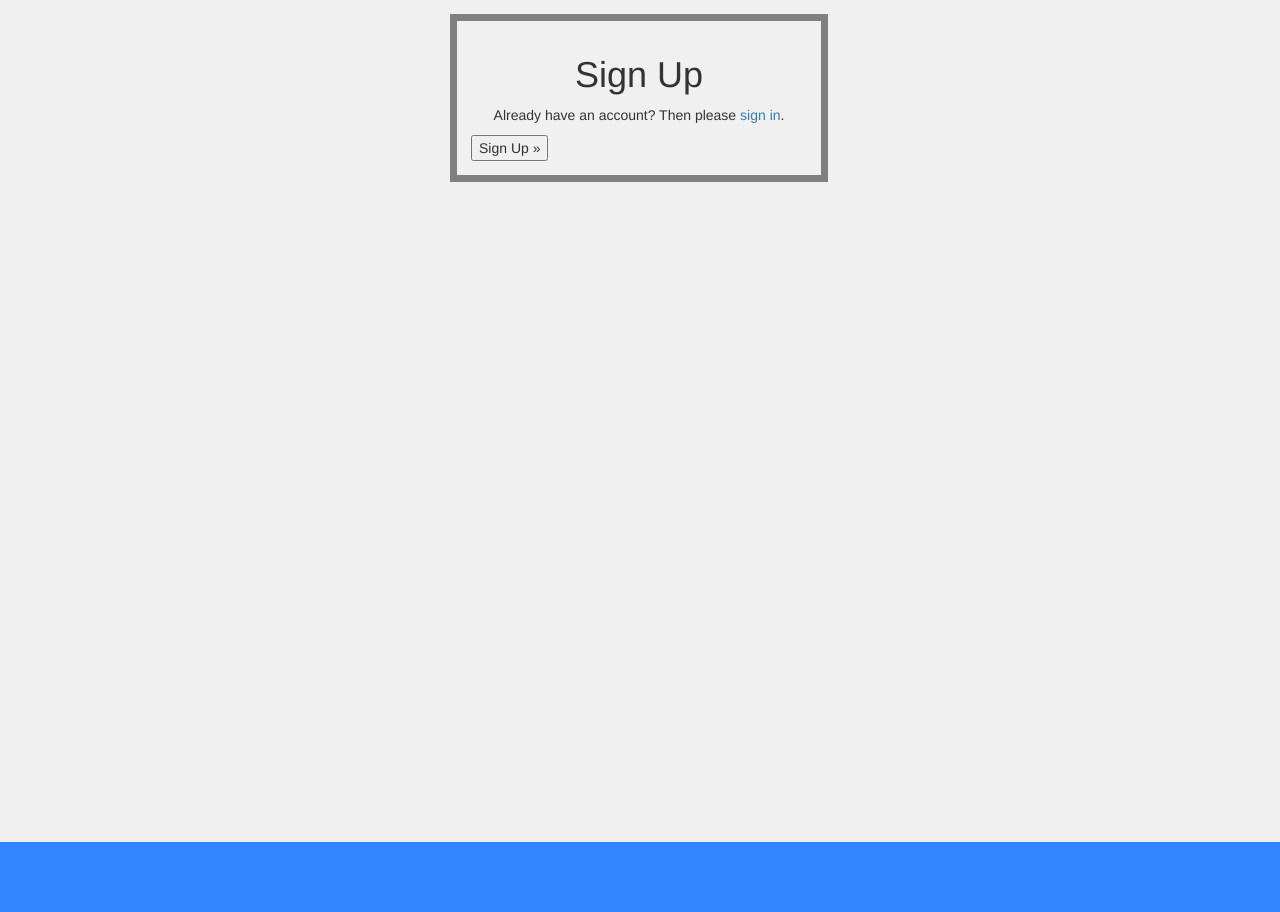
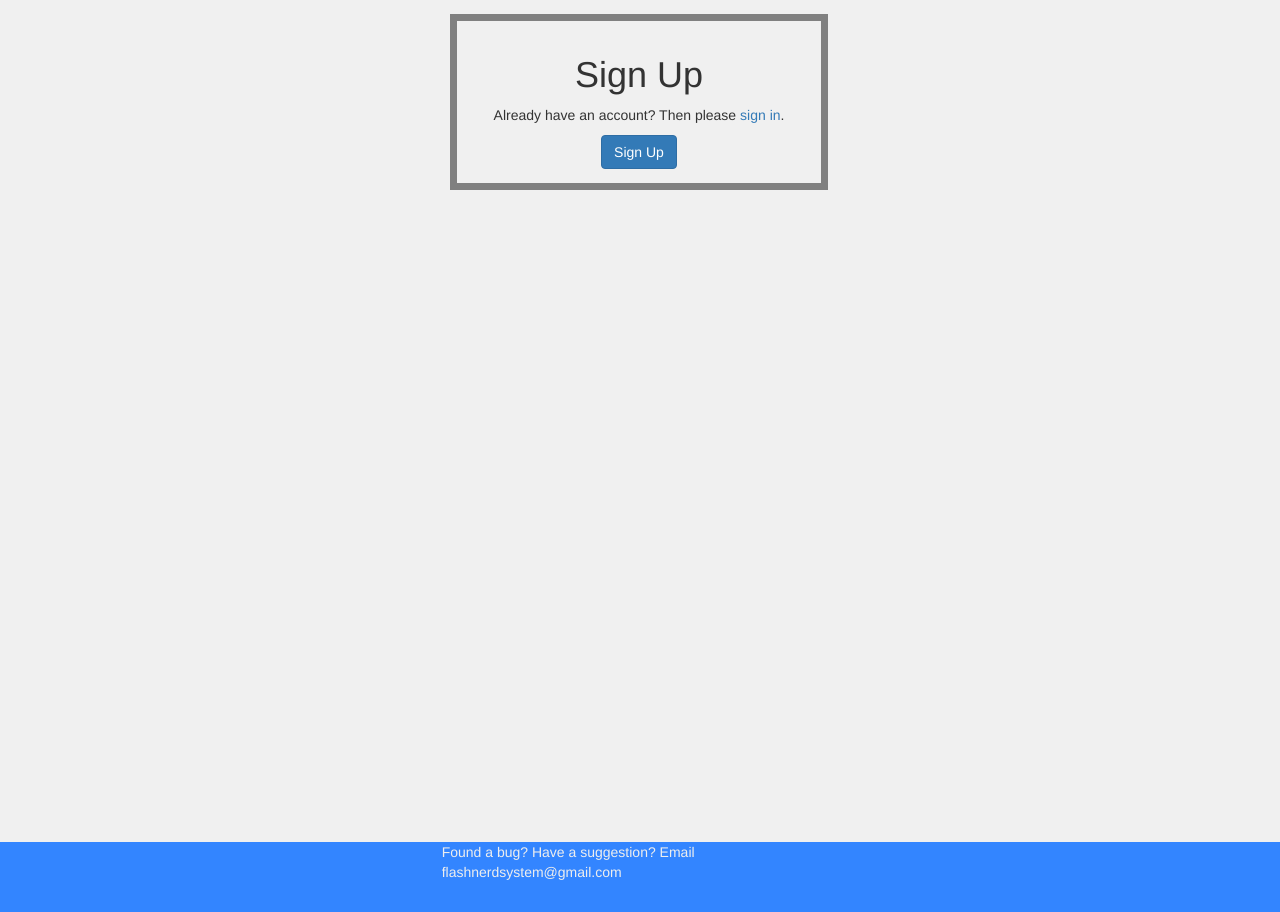
Before and after one commit to rymur/notecards, a Django app: template templates/account/signup.html in a window 1280 px wide. Shown: the part 50-962 px from the top of the page. Run offline with Django 3.2, Linux system fonts and the light colour scheme; the template is opened without the code that fills it, so the values that code supplies are empty; some libraries are stand-ins or nearby versions.

Commit message:
added contact link in footer

```diff
--- a/notecards/templates/notecards/base.html
+++ b/notecards/templates/notecards/base.html
@@ -82,6 +82,10 @@
     {% block script_block %}{% endblock %}
 </body>
 <footer>
-    {% block footer_block %}{% endblock %}
+    {% block footer_block %}
+        <div class="col-xs-4 col-xs-offset-4">
+        Found a bug? Have a suggestion? Email <a href="mailto:flashnerdsystem@gmail.com">flashnerdsystem@gmail.com</a>
+        </div>
+    {% endblock %}
 </footer>
 </html>
--- a/static/css/accounts.css
+++ b/static/css/accounts.css
@@ -17,14 +17,16 @@
     text-align: center;
 }
 
-#signinbtn {
-    margin: 0.5em;
-}
-
 .centerdiv {
     border: 0.5em gray solid;
     padding: 1em;
     width: 27em;
+}
+
+@media (max-width: 767px) {
+    .centerdiv {
+        margin: 0 auto;
+    }
 }
 
 .centerdiv input {
@@ -35,6 +37,15 @@
     width: 40%;
 }
 
+#signinbtn {
+    margin: 0.5em;
+}
+
+#signupbtn {
+    display: block;
+    margin: 0 auto;
+}
+
 label[for=id_remember] {
     width: auto;
 }
--- a/static/css/base.css
+++ b/static/css/base.css
@@ -198,4 +198,9 @@ footer {
     position: relative;
     clear: both;
     width: 100%;
+    color: #EEE;
 }
+
+footer a {
+    color: #EEE;
+}
--- a/templates/account/signup.html
+++ b/templates/account/signup.html
@@ -14,7 +14,7 @@
   {% if redirect_field_value %}
   <input type="hidden" name="{{ redirect_field_name }}" value="{{ redirect_field_value }}" />
   {% endif %}
-  <button type="submit">{% trans "Sign Up" %} &raquo;</button>
+  <input id="signupbtn" type="submit" class="btn btn-primary" value="Sign Up" />
 </form>
 </div>
 
```
Also changed, not shown: 1 other file.
